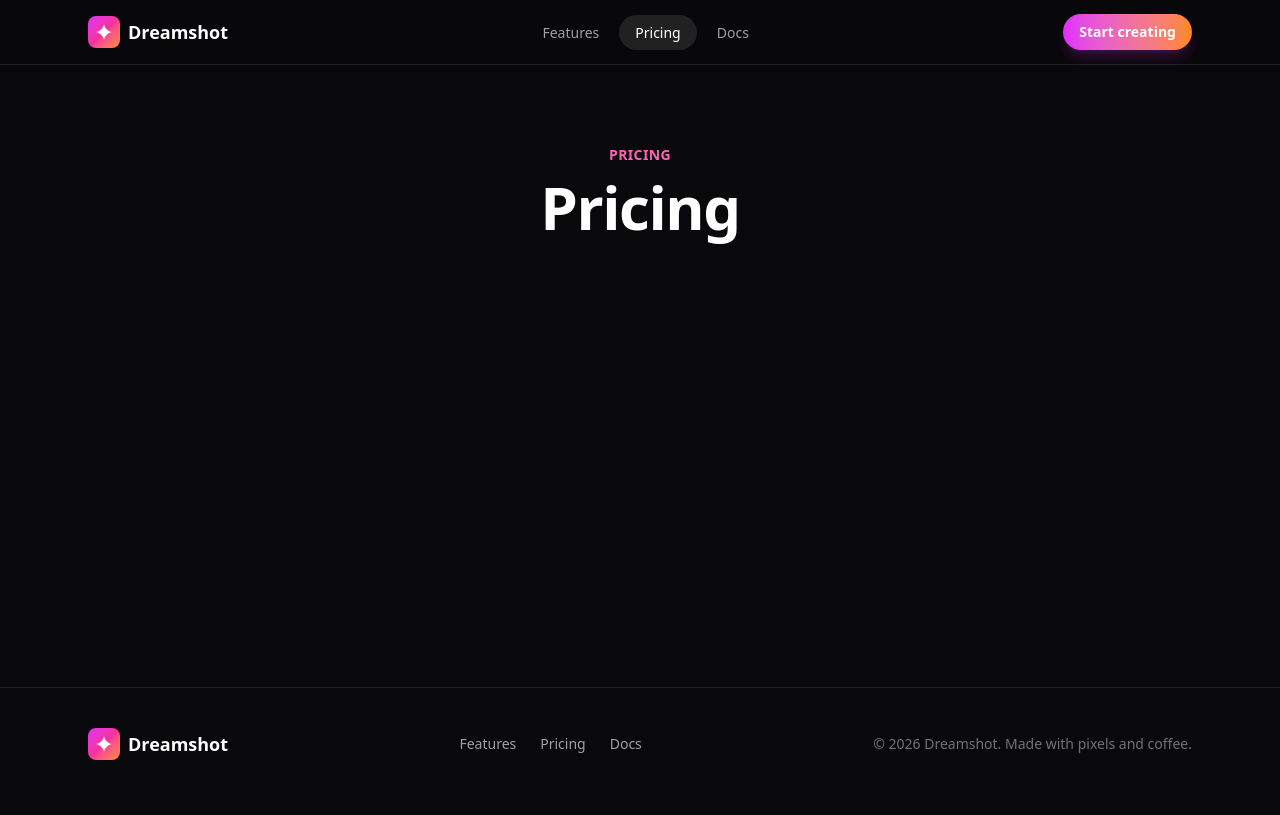
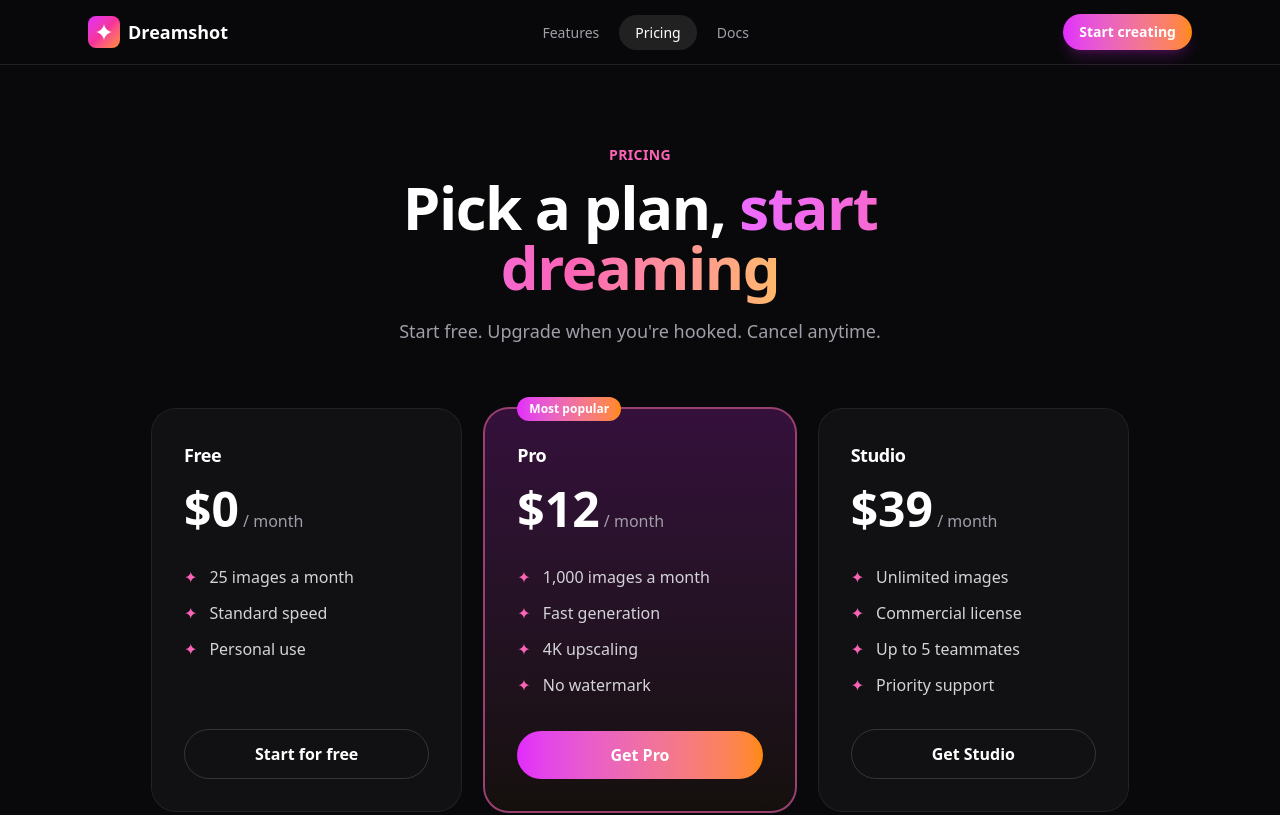
Before and after one commit to nir2002/sdlc-demo, a React (Vite) app: page /pricing in a window 1280 px wide. Shown: the top 815 px of the page. Built offline with nearby package versions, Linux system fonts and the light colour scheme.

Commit message:
Add pricing page with three plans

```diff
--- a/src/pages/PricingPage.tsx
+++ b/src/pages/PricingPage.tsx
@@ -1,10 +1,76 @@
+import { Link } from 'react-router'
 import { PageIntro } from '../components/PageIntro.tsx'
+
+type Plan = {
+  name: string
+  price: string
+  features: string[]
+  popular?: boolean
+}
+
+const plans: Plan[] = [
+  { name: 'Free', price: '$0', features: ['25 images a month', 'Standard speed', 'Personal use'] },
+  {
+    name: 'Pro',
+    price: '$12',
+    popular: true,
+    features: ['1,000 images a month', 'Fast generation', '4K upscaling', 'No watermark'],
+  },
+  { name: 'Studio', price: '$39', features: ['Unlimited images', 'Commercial license', 'Up to 5 teammates', 'Priority support'] },
+]
 
 export function PricingPage() {
   return (
-    <section className="mx-auto max-w-6xl px-4 py-20 sm:px-6">
+    <>
       <title>Pricing — Dreamshot</title>
-      <PageIntro eyebrow="Pricing" title="Pricing" />
-    </section>
+
+      <section className="mx-auto max-w-5xl px-4 py-20 sm:px-6">
+        <PageIntro eyebrow="Pricing" title={<>Pick a plan, <span className="text-gradient">start dreaming</span></>}>
+          Start free. Upgrade when you're hooked. Cancel anytime.
+        </PageIntro>
+
+        <div className="mt-16 grid gap-6 md:grid-cols-3">
+          {plans.map((plan) => (
+            <div
+              key={plan.name}
+              className={`relative flex flex-col rounded-3xl p-8 ${
+                plan.popular
+                  ? 'bg-gradient-to-b from-fuchsia-500/20 to-orange-400/5 ring-2 ring-pink-400/60'
+                  : 'bg-white/[0.03] ring-1 ring-white/10'
+              }`}
+            >
+              {plan.popular && (
+                <span className="absolute -top-3 left-8 rounded-full bg-gradient-to-r from-fuchsia-500 to-orange-400 px-3 py-1 text-xs font-semibold text-white">
+                  Most popular
+                </span>
+              )}
+              <h2 className="text-lg font-semibold">{plan.name}</h2>
+              <p className="mt-4">
+                <span className="font-display text-5xl font-bold text-white">{plan.price}</span>
+                <span className="text-zinc-400"> / month</span>
+              </p>
+              <ul className="mt-8 flex-1 space-y-3">
+                {plan.features.map((feature) => (
+                  <li key={feature} className="flex gap-3">
+                    <span aria-hidden="true" className="text-pink-400">✦</span>
+                    {feature}
+                  </li>
+                ))}
+              </ul>
+              <Link
+                to="/docs/your-first-image"
+                className={`mt-8 rounded-full px-4 py-3 text-center font-semibold ${
+                  plan.popular
+                    ? 'bg-gradient-to-r from-fuchsia-500 to-orange-400 text-white hover:brightness-110'
+                    : 'border border-white/15 text-white hover:bg-white/5'
+                }`}
+              >
+                {plan.price === '$0' ? 'Start for free' : `Get ${plan.name}`}
+              </Link>
+            </div>
+          ))}
+        </div>
+      </section>
+    </>
   )
 }
```
